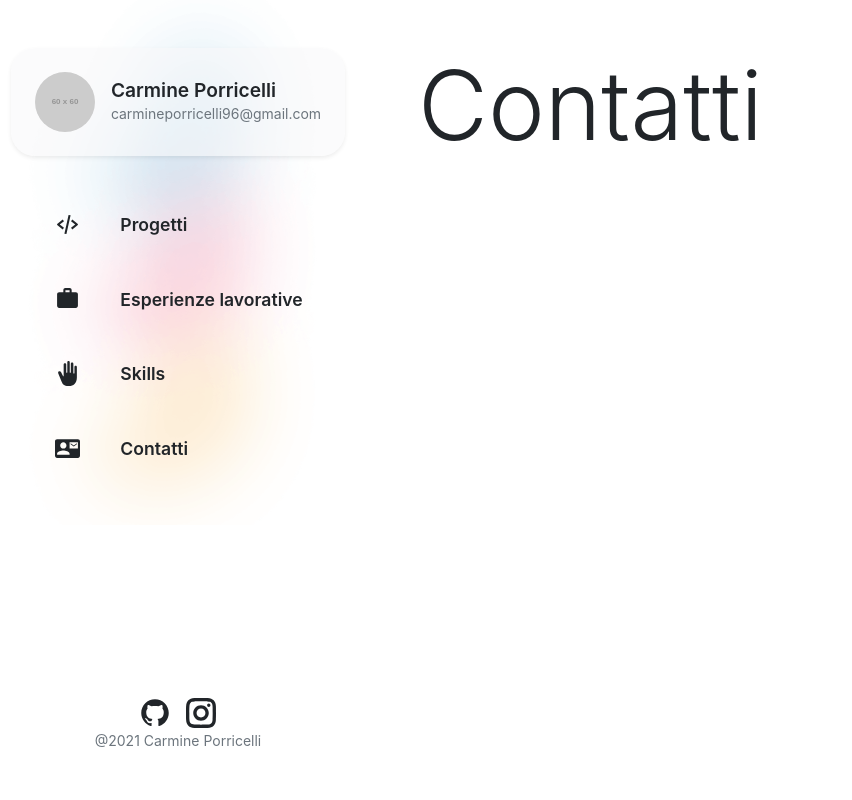
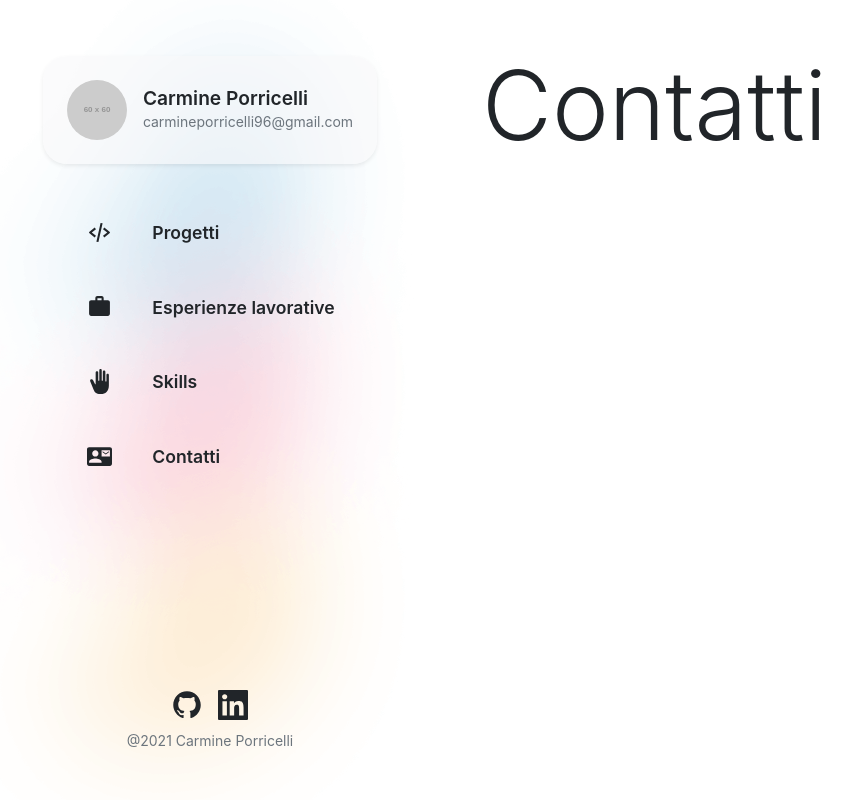
Before and after one commit to Carminepo2/cv-Carmine, a Next.js app: page /contacts in a window 1280 px wide. Shown: the whole page, without its empty margins (14-866 px from the left). Built offline with nearby package versions, Linux system fonts and the light colour scheme.

Commit message:
added reponsiv. to aside

```diff
--- a/components/Layout.js
+++ b/components/Layout.js
@@ -1,19 +1,48 @@
+import { AiOutlineMenu } from "react-icons/ai"
+
 import Sidebar from "./sidebar/Sidebar";
 import Head from "next/head";
+import { useState } from "react";
+
 
 export default function Layout({ children, title }) {
+  const [showSidebar, setShowSidebar] = useState(false)
+
+
   return (
     <>
       <Head>
         <title>{`${title} | Carmine Porricelli`}</title>
       </Head>
         <div id="wrapper" className="d-flex">
-        <Sidebar />
+          <Sidebar page={title} showSidebar={showSidebar} />
           <main className="p-5">
+            <div id="menu-toggler" className="pl-1" onClick={() => {
+              setShowSidebar(!showSidebar)
+            }}>
+              <AiOutlineMenu size={35}/>
+            </div>
             <h1 className="display-1">{title}</h1>
             {children}
           </main>
         </div>
+        <style jsx>
+        {`
+          #menu-toggler {
+            display: none;
+          }
+          main {
+            overflow-x: hidden;
+          }
+
+          @media only screen and (max-width: 991px) {
+            #menu-toggler {
+              display: block;
+            }
+          }
+        `}
+      </style>
+
     </>
   );
 }
--- a/components/sidebar/InfoCard.js
+++ b/components/sidebar/InfoCard.js
@@ -1,7 +1,7 @@
 export default function InfoCard() {
   return (
     <>
-      <article id="info-card" className="rounded shadow-sm p-4 d-flex align-items-center">
+      <article id="info-card" className="rounded shadow-sm p-4 mt-2 d-flex align-items-center">
         <img className="rounded-circle mr-3" src="https://via.placeholder.com/60" alt="my face" />
         <div>
           <div id="name">Carmine Porricelli</div>
--- a/components/sidebar/Sidebar.js
+++ b/components/sidebar/Sidebar.js
@@ -7,12 +7,13 @@ import { IoHandRight } from "react-icons/io5";
 
 import Link from "next/link";
 
-export default function Sidebar() {
+export default function Sidebar({ showSidebar }) {
+
   const ICON_SIZE = 25;
 
   return (
     <>
-      <aside className="d-flex justify-content-start align-items-center py-5 flex-column">
+      <aside className={`${showSidebar ? "show" : "hide"} d-flex justify-content-start align-items-center py-5 flex-column disable-scrollbar`}>
         <Link href="/">
           <a>
             <InfoCard />
@@ -42,16 +43,36 @@ export default function Sidebar() {
 
       <style jsx>
         {`
-          #sidebar-socials {
-          }
-          #sidebar-links {
-          }
           aside {
-            width: 30vw;
+            width: 35vw;
             height: 100vh;
             background: url("/gradient-2.png");
             background-repeat: no-repeat;
-            background-size: contain;
+            background-position: 60% 60%;
+            background-size: cover;
+            overflow-y: scroll;
+            white-space: nowrap;
+          }
+
+          @media only screen and (max-width: 991px) {
+            aside {
+              z-index: 99;
+            }
+            .show {
+              width: 400px !important;
+              opacity: 1;
+            }
+            .hide {
+              width: 0;
+              opacity: 0;
+            }
+          }
+
+          @media only screen and (max-width: 580px) {
+            .show {
+              width: !important;
+              opacity: 1;
+            }
           }
         `}
       </style>
--- a/components/sidebar/Socials.js
+++ b/components/sidebar/Socials.js
@@ -1,4 +1,4 @@
-import { GrGithub, GrInstagram } from "react-icons/gr";
+import { GrGithub, GrLinkedin } from "react-icons/gr";
 
 export default function Socials() {
   const ICON_SIZE = 30;
@@ -11,11 +11,11 @@ export default function Socials() {
         </a>
       </span>
       <span className="p-2">
-        <a href="#" id="instagram-icon">
-          <GrInstagram size={ICON_SIZE} />
+        <a href="#" id="linkein-icon">
+          <GrLinkedin size={ICON_SIZE} />
         </a>
       </span>
-      <div>
+      <div className="mt-2">
         <small className="text-muted">@2021 Carmine Porricelli</small>
       </div>
     </>
--- a/styles/animations.css
+++ b/styles/animations.css
@@ -4,8 +4,12 @@
 
 #info-card:hover {
     cursor: pointer;
-  transform: scale(1.04);
+    transform: scale(1.06);
     box-shadow: 0 0.3rem 1rem rgba(0, 0, 0, 0.1) !important;
+}
+
+aside {
+    transition: width 0.5s, opacity 0.1s linear;
 }
 
 .link {
--- a/styles/globals.css
+++ b/styles/globals.css
@@ -18,6 +18,16 @@ a:hover {
     box-sizing: border-box;
 }
 
+.disable-scrollbar::-webkit-scrollbar {
+    width: 0px;
+    background: transparent; /* Chrome/Safari/Webkit */
+}
+
+.disable-scrollbar {
+    scrollbar-width: none; /* Firefox */
+    -ms-overflow-style: none; /* IE 10+ */
+}
+
 .rounded {
     border-radius: 1.5rem !important;
 }
```
Lines whose indentation alone changed are shown as unchanged.
